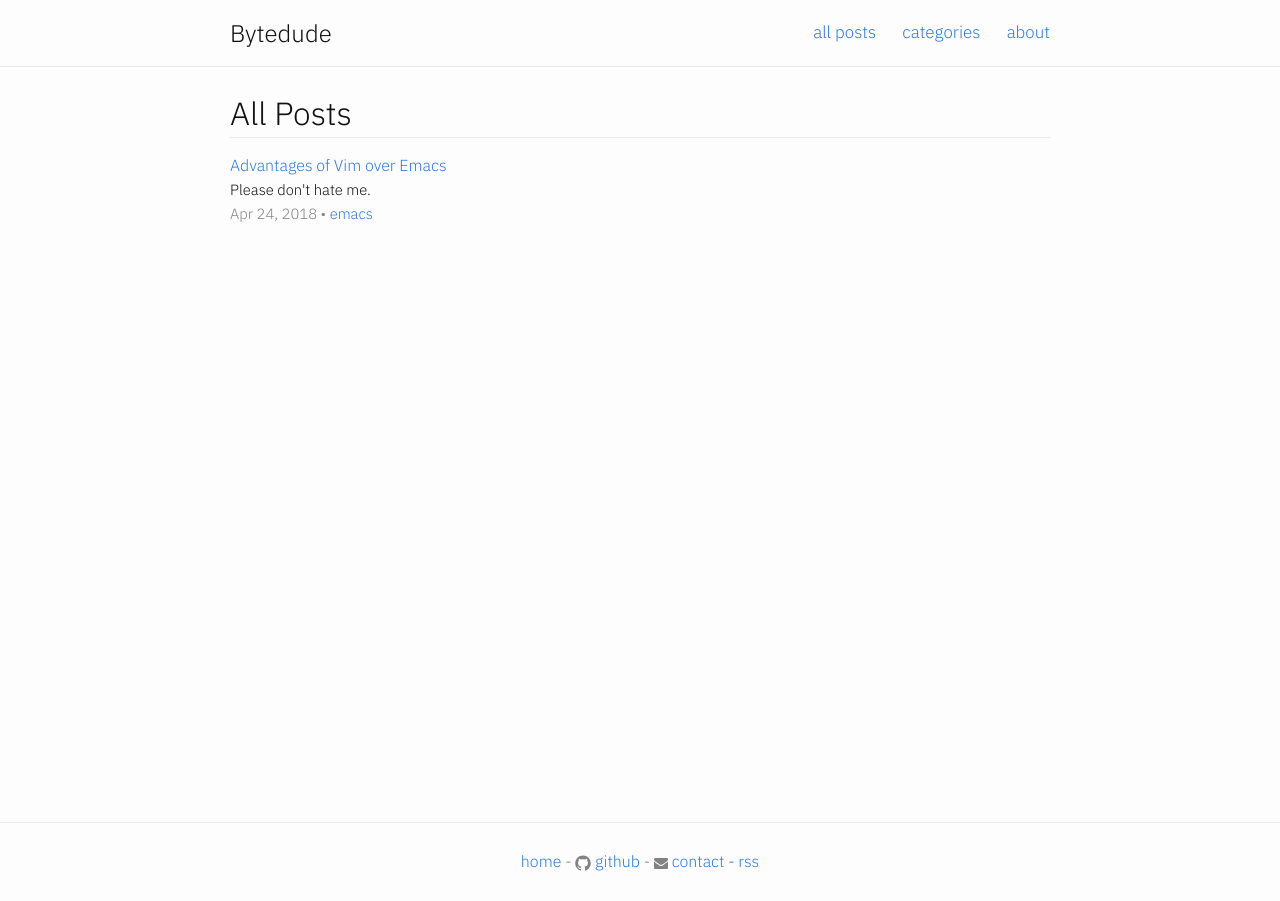
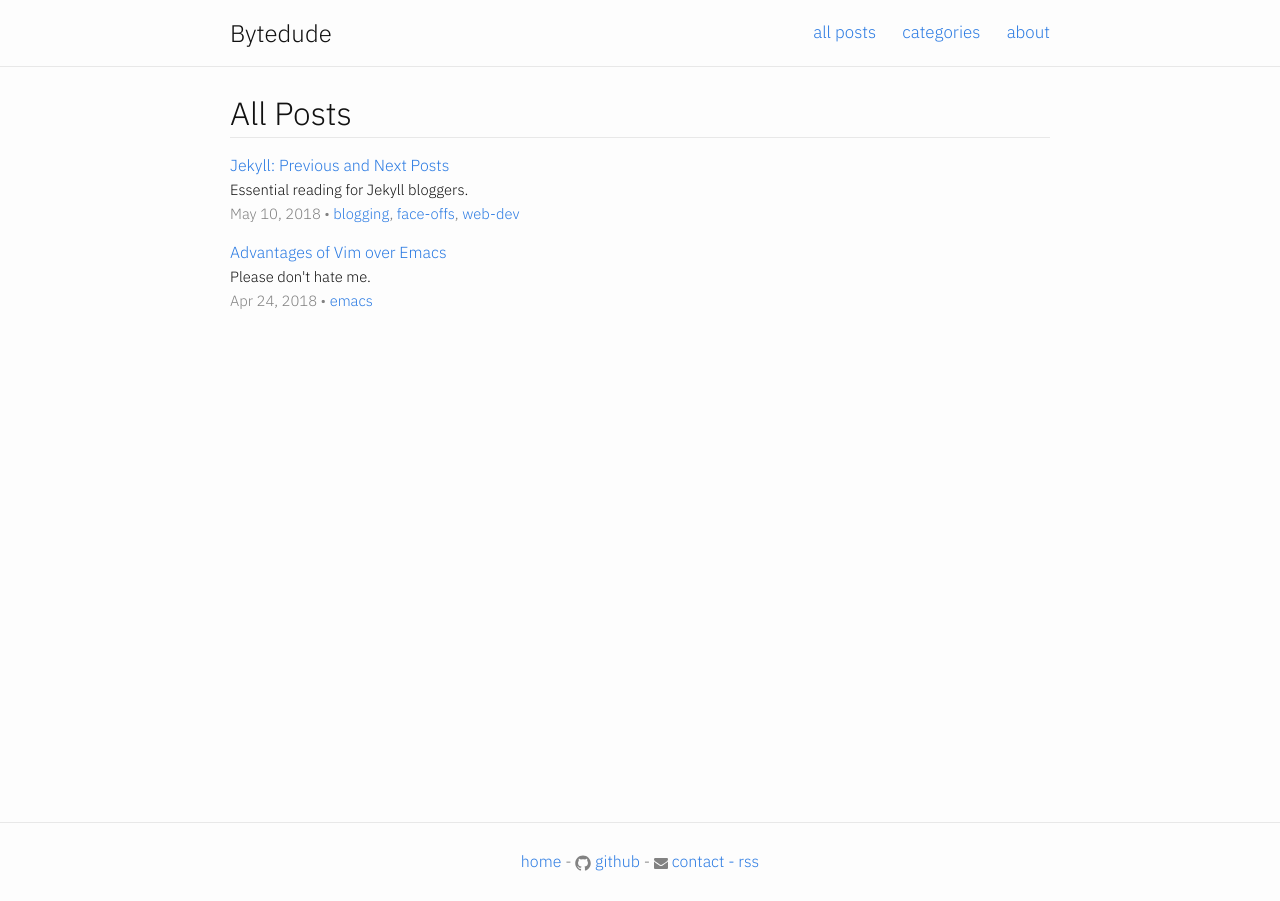
Before and after one commit to mrcnski/signor.dev, a Jekyll site: the page built from index.md, in a window 1280 px wide. Built offline with Jekyll 4.4.1, drawn with Linux system fonts in a browser that asks for light colours; part of the change alters nothing that is shown.

Commit message:
new post: jekyll-previous-and-next-posts

```diff
--- /dev/null
+++ b/_posts/2018-05-10-jekyll-previous-and-next-posts.md
@@ -0,0 +1,258 @@
+---
+title: "Jekyll: Previous and Next Posts"
+date: 2018-05-10
+categories: blogging face-offs web-dev
+description: "Essential reading for Jekyll bloggers."
+---
+
+What's up? Welcome to a series of articles I'm writing about [Jekyll](https://jekyllrb.com), the static blog generator. I had trouble customizing this blog due to the lack of good Jekyll resources online, so I had no choice but to go into super-genius mode and figure it all out myself. Now I want to share my methods with you.
+
+This post is about the very first thing I implemented for this blog: links to the previous and next posts. I had initially used [David Elbe's method](http://david.elbe.me/jekyll/2015/06/20/how-to-link-to-next-and-previous-post-with-jekyll.html), which for some people might be *good enough*, but has some glaring problems -- I personally wasn't satisfied with it. Since this and other solutions I found on Google were suboptimal, I came up with my own method and I wanted to share it.
+
+## The Goal
+
+At the bottom of each of my posts you'll find links to the previous and next posts. This is what they look like:
+
+{% include image.html name="next-and-prev.png" alt="Next and previous posts." width="521" %}
+
+Neat, huh? I'll present the code in the next section, while those hungry for knowledge can follow along with the [Explanation](.#explanation). If this isn't exactly what you're looking for, don't worry; my method is easily extensible as it makes use of CSS flexbox.
+
+If you're wondering why it's important to do this correctly, please see [this image](/assets/img/evil-layout-clown.png).[^source]
+{: .note }
+
+[^source]: Source: screenshot of [Syntax Highlighting](http://www.leancrew.com/all-this/2010/12/syntax-highlighting/). Viewing this site in a small browser window resulted in hilarious misalignments.
+
+## The Code
+
+I know some of you just want to see the code, so I won't keep you waiting.
+
+The **HTML**, which goes in your post layout:
+
+{% highlight html linedivs %}
+{% raw %}<div class="post-nav">
+  <div>
+    {% if page.previous.url %}
+    <a href="{{page.previous.url}}">&laquo;&nbsp;{{page.previous.title}}</a>
+    {% endif %}
+  </div>
+  <div class="post-nav-next">
+    {% if page.next.url %}
+    <a href="{{page.next.url}}">{{page.next.title}}&nbsp;&raquo;</a>
+    {% endif %}
+  </div>
+</div>{% endraw %}
+{% endhighlight %}
+
+And the **CSS:**
+
+{% highlight css linedivs %}
+.post-nav {
+    /* Insert your custom styling here. Example:
+
+       font-size: 14px;
+       margin-bottom: 1em;
+    */
+    display: flex;
+}
+.post-nav div {
+    /* flex-grow, flex-shrink, flex-basis */
+    flex: 1 1 0;
+}
+.post-nav-next {
+    text-align: right;
+}
+{% endhighlight %}
+
+Simple, no? But how does this work?
+
+## Explanation
+
+Let me start by demonstrating why David Elbe's solution is subpar. I don't mean to pick on him, but his page was one of the first hits on Google and it's important that people know why they shouldn't use his method. Feel free to visit his article (linking it again [here](http://david.elbe.me/jekyll/2015/06/20/how-to-link-to-next-and-previous-post-with-jekyll.html)) and try out the code.
+
+You may notice the following:
+
+* The links are set to `display: block;` with a `width` of 50%. This ostensibly aligns the links and stops either one from taking up more than half the page, but it's a bad move: all the whitespace between the two snippets of text acts as part of the links:[^change]
+
+[^change]: Note that the appearance of this site may have changed since the screenshots in this post were taken.
+
+{% include image.html name="huge-link.png" alt="Oh dear." width="522"
+    caption="Oh dear."
+%}
+
+* The CSS is unnecessarily complicated. Compare it to the final CSS of my solution, shown above. If you ignore `font-size` and `margin` (which are optional), it's eight lines versus three. David's solution is hard to understand, brittle, and difficult to modify without it falling apart.
+
+* Since there is no "previous" link on the first page of a blog, the "next" link appears on the left of the page. (This is easily fixed, as a commenter on David's article has pointed out.)
+
+* It doesn't use hard spaces (also an easy fix).
+
+After futilely trying to modify David's solution to fix the "whitespace-link" problem, I looked deep into myself. The answer came to me in a vision: flexbox.
+
+### Flexbox
+
+Flexbox is seriously cool. It works by specifying a *flex container* (i.e. a containing div) as well as *flex items* (i.e. contained divs, which participate in the flex layout). The cool thing about it is the amount of configuration options for the layout, making almost any layout possible -- hence why flexbox is short for "flexible box".
+
+For our purposes, the only flexbox code you need is `display: flex;` for the wrapper div (setting it up as a flex container) and `flex: 1 1 0;` for the inner divs. *That's it!*
+
+{% highlight css linedivs %}
+.post-nav {
+    display: flex;
+}
+.post-nav div {
+    flex: 1 1 0;
+}
+{% endhighlight %}
+
+Holy cow! Wait a second, what on Earth does `flex: 1 1 0` mean? Well, these values correspond to `flex-grow`, `flex-shrink`, and `flex-basis` respectively.
+
+Allow me to explain. (You can also visit [this great page](https://css-tricks.com/snippets/css/a-guide-to-flexbox/) for more info).
+
+* `flex-grow` specifies what proportion of available space in the container each item should take, after the initial sizing of the items. For example, if there are two inner divs, with `flex-grow` values of `1` and `2`, the second one will take up two-thirds of any leftover space.
+
+* `flex-shrink` determines how much an item will shrink relative to the others when there is *too little* space for the items.
+
+* `flex-basis` specifies the initial size of a flex item, before applying the two flex factors above. We set it to `0` so that the grow and shrink factors do all the work. If we were to set `flex-basis` to `auto` instead, the initial size would be determined by the length of the links, but I want them to always take up equal space.
+
+Why not set these properties individually instead of using the cryptic `flex: 1 1 0`? Well, this will set the other flex values intelligently, and is the recommended way, I think. I'm not a web developer, okay?
+
+So here's what we get when we align the "next" link. `.post-nav` is the containing div while `.post-nav-next` is the inner div we want on the right.
+
+{% highlight css linedivs %}
+.post-nav {
+    display: flex;
+}
+.post-nav div {
+    flex: 1 1 0;
+}
+.post-nav-next {
+    text-align: right;
+}
+{% endhighlight %}
+
+Yawn... it's too easy, actually.
+
+Now that we have the CSS, let's modify David's HTML (renaming some classes while we're at it) so that there are a container div and two contained divs:
+
+{% highlight html linedivs %}
+{% raw %}<div class="post-nav">
+  <div>
+    {% if page.previous.url %}
+    <a href="{{page.previous.url}}">&laquo; {{page.previous.title}}</a>
+    {% endif %}
+  </div>
+  <div class="post-nav-next">
+    {% if page.next.url %}
+    <a href="{{page.next.url}}">{{page.next.title}} &raquo;</a>
+    {% endif %}
+  </div>
+</div> {% endraw %}
+{% endhighlight %}
+
+You can use the &larr; and &rarr; [special characters](https://www.w3schools.com/html/html_symbols.asp) instead (`&larr;` and `&rarr;`).
+
+Note that we've already taken care of the alignment issue which David's solution had. On the first page of a blog, his solution wouldn't generate the div for the "previous" link at all, and the "next" link would appear on the left. But here, since the Liquid if-statements are *inside* the divs, the two divs will always exist and be aligned exactly as specified by flexbox, even if we don't generate a previous or next link.
+
+We're done, right? Not quite.
+
+### Adding hard spaces
+
+David Elbe's solution fails to account for the following situation,[^hard] where the arrows end up on a separate line when there is no space for the entire link:
+
+[^hard]: This section is entirely optional -- some people may not mind the arrow on its own line.
+
+{% include image.html name="no-hard-space.png" alt="No hard space" width="474" %}
+
+This is easily fixed by using [hard spaces](https://en.wikipedia.org/wiki/Non-breaking_space), which force the arrows and the adjacent word to be considered as a single "word" of text, preventing a line break. Here's what it looks like once we add the hard-space, the HTML code for which is `&nbsp;`.
+
+{% include image.html name="yes-hard-space.png" alt="Yes hard space" width="474" %}
+
+So this is the final HTML:
+
+{% highlight html linedivs %}
+{% raw %}<div class="post-nav">
+  <div>
+    {% if page.previous.url %}
+    <a href="{{page.previous.url}}">&laquo;&nbsp;{{page.previous.title}}</a>
+    {% endif %}
+  </div>
+  <div class="post-nav-next">
+    {% if page.next.url %}
+    <a href="{{page.next.url}}">{{page.next.title}}&nbsp;&raquo;</a>
+    {% endif %}
+  </div>
+</div>{% endraw %}
+{% endhighlight %}
+
+Or is it?
+
+## Advanced Usage
+
+Huh? "Advanced Usage"? What's this about?
+
+Turns out, I lied -- the code I presented above is only a simplified version of what I use. My **HTML** is more like this:
+
+{% highlight html linedivs %}
+{% raw %}<div class="post-nav">
+  <p>
+    {% if page.previous.url %}
+    <a href="{{page.previous.url}}">&#8672;&nbsp;{{page.previous.title}}</a>
+    {% endif %}
+  </p>
+  <p>
+    {% if page.next.url %}
+    <a href="{{page.next.url}}">{{page.next.title}}&nbsp;&#8674;</a>
+    {% endif %}
+  </p>
+</div>{% endraw %}
+{% endhighlight %}
+
+And my **CSS** is really:
+
+{% highlight css linedivs %}
+.post-nav {
+    display: flex;
+    justify-content: space-between;
+    flex-wrap: wrap;
+}
+
+.post-nav p {
+    flex: 1 1 0;
+    width: 45%;
+}
+
+.post-nav p:first-child {
+    padding-right: 0.5em;
+}
+
+.post-nav p:last-child {
+    padding-left: 0.5em;
+    text-align: right;
+}
+{% endhighlight %}
+
+What the devil is going on here?
+
+Listen. The first thing I did here was replace the inner divs we had before with `p` tags. Then, instead of giving the second `p` a class like with the second div before, I used the `p:last-child` [selector](https://www.w3schools.com/cssref/css_selectors.asp) to apply `text-align: right`.
+
+*Clapping starts.*
+
+There's more. I added a `width` limit to the `p` tags so that neither link can take up the entire half of the line. I had to add `justify-content` with a value of `space-between` so that the flex row, now consisting of limited-width divs, would take up the whole line. I also stuck some slight padding between the two `p` tags so that they never got right next to each other even when the page was small or the links were big.
+
+*Clapping intensifies.*
+
+Hold on! That's all fine and dandy, but what about when the page is extra small? Well, that's why I added `flex-wrap: wrap`: the "next" link goes below the "previous" link, but only when there is absolutely no space left on the line!
+
+*Clapping builds to a climax.*
+
+Am I amazing or what? Such is the power of neuroticism.
+
+There are all kinds of crazy things you can do now, like putting another link between the two we already have (a link to the top of the page, for instance) and using the `:nth-child()` selector to style and align it. With Flexbox, this kind of control is not just possible, but straightforward.
+
+## Conclusion
+
+Wow! Flexbox is cool, huh? It makes some concise, correct, and awesome solutions possible.
+
+You may be wondering if there are any downsides to Flexbox. Kind of: flex parameters and their interactions can be confusing to the uninitiated, but I think the clarity of our solution compares rather favorably to David's (which uses other convoluted CSS constructs such as floats). There are also plenty of [fantastic guides](https://developer.mozilla.org/en-US/docs/Web/CSS/CSS_Flexible_Box_Layout/Basic_Concepts_of_Flexbox) out there that will make you a Flex Master in no time.
+
+I hope you enjoyed this post. See you next time!
+
+## Notes
--- a/_sass/minutia/_layout.scss
+++ b/_sass/minutia/_layout.scss
@@ -235,8 +235,6 @@ img + em {
 }
 
 .post-nav {
-    // font-size: $small-font-size;
-
     display: flex;
     justify-content: space-between;
     flex-wrap: wrap;
```
Also changed, not shown: assets/img/evil-layout-clown.png (added), assets/img/huge-link.png (added), assets/img/next-and-prev.png (added), assets/img/no-hard-space.png (added), assets/img/yes-hard-space.png (added).
